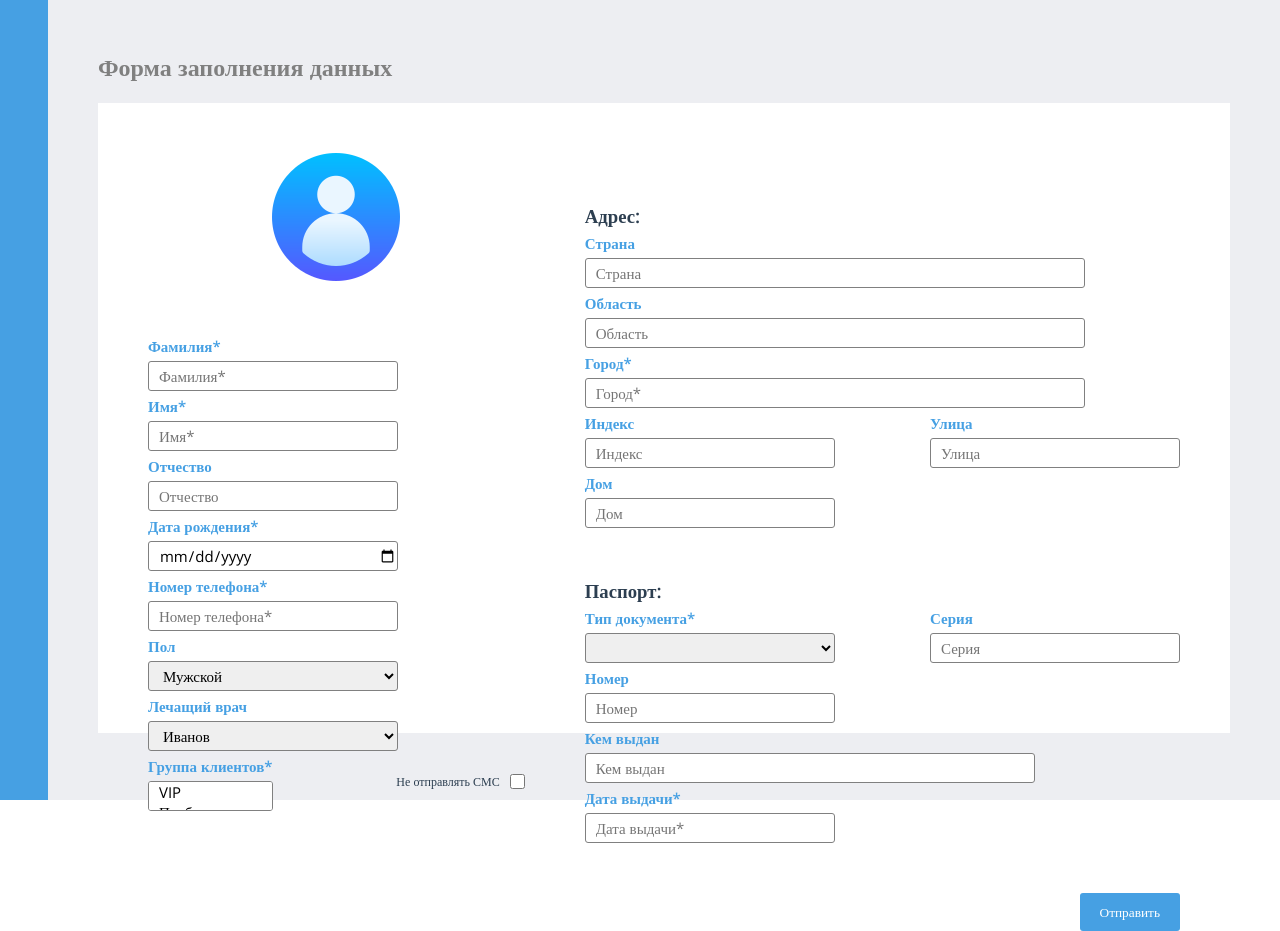
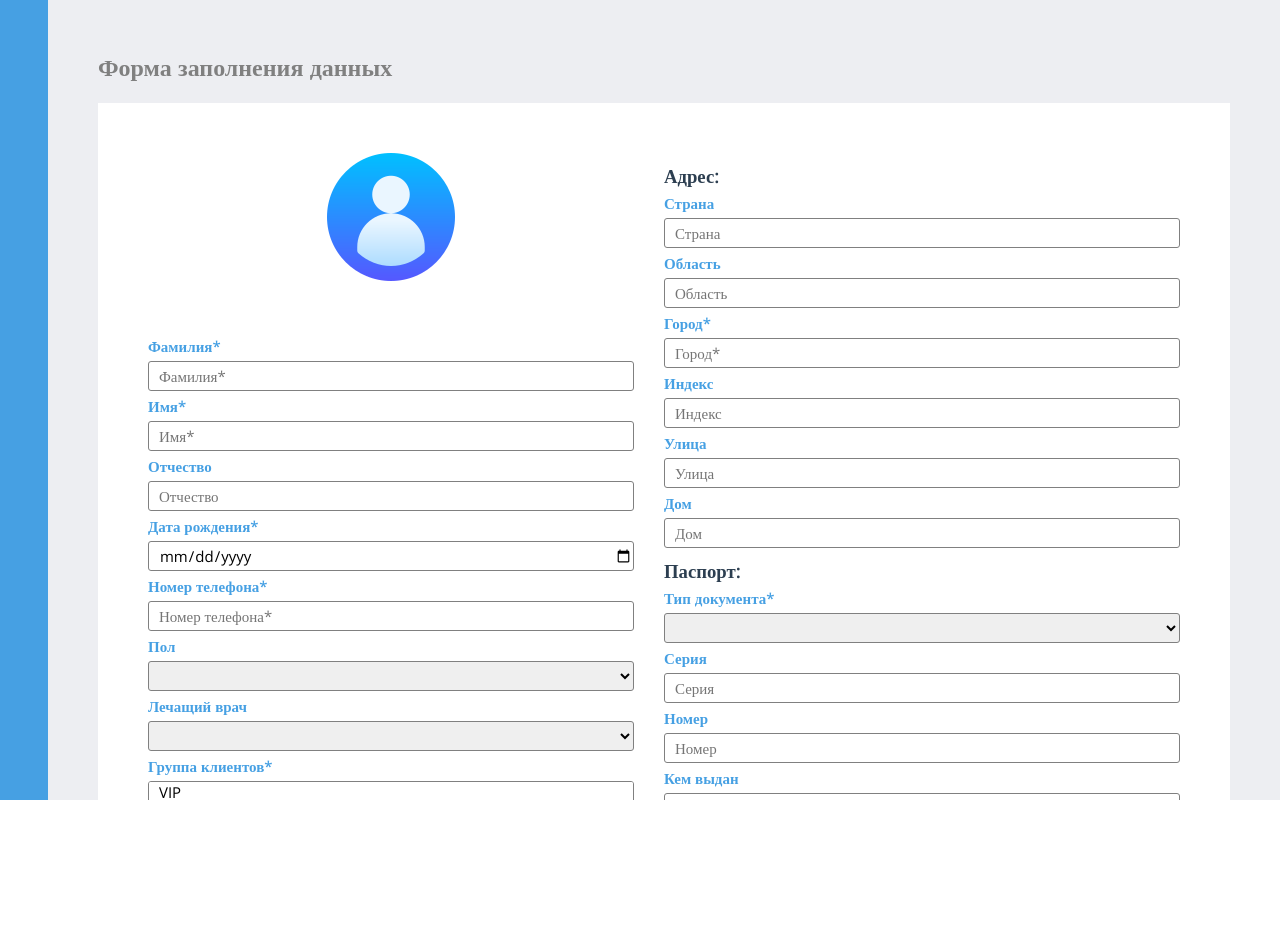
Before and after one commit to webdevmurad/Test-task-for-Company, a Vue app: page / in a window 1280 px wide. After the commit the page ends 800 px from the top, so only its background shows below. Built offline with nearby package versions, Linux system fonts and the light colour scheme.

Commit message:
modal-error and adaptiv

```diff
--- a/src/App.vue
+++ b/src/App.vue
@@ -38,5 +38,6 @@ html, body {
   width: 100%;
   height: 100%;
   display: flex;
+  overflow: hidden;
 }
 </style>
--- a/src/components/FormBlock.vue
+++ b/src/components/FormBlock.vue
@@ -52,7 +52,13 @@
                 </div>
                 <div class="form-input__block">
                     <label for="middleName">Отчество</label>
-                    <input class="form-input__person" type="text" name="middleName" placeholder="Отчество">
+                    <input
+                        class="form-input__person"
+                        type="text"
+                        name="middleName"
+                        v-model.trim="$v.middleName.$model"
+                        placeholder="Отчество"
+                    >
                 </div>
             </div>
             <div class="form-input__group">
@@ -105,22 +111,30 @@
             </div>
             <div class="form-input__group">
                 <div class="form-input__block">
-                    <label for="gender">Пол</label>
-                    <select class="form-input__person" name="gender">
+                    <label>Пол</label>
+                    <select
+                        class="form-input__person"
+                        name="gender"
+                        v-model.trim="$v.gender.$model"
+                    >
                         <option value="male">Мужской</option>
                         <option value="male">Женский</option>
                     </select>
                 </div>
                 <div class="form-input__block">
-                    <label for="doctor">Лечащий врач</label>
-                    <select class="form-input__person" name="doctor">
+                    <label>Лечащий врач</label>
+                    <select
+                        class="form-input__person"
+                        name="doctor"
+                        v-model.trim="$v.doctor.$model"
+                    >
                         <option value="ivanov">Иванов</option>
                         <option value="zakharov">Захаров</option>
                         <option value="chernysheva">Чернышева</option>
                     </select>
                 </div>
             </div>
-            <div class="form-input__group">
+            <div class="form-input__group form-group__inputs-last">
                 <div class="form-input__block" :class="{ 'form-group__error': $v.clients.$error }">
                     <label for="doctor">Группа клиентов*</label>
                     <select
@@ -143,21 +157,38 @@
                 </div>
                 <div class="form-input__block-checkbox">
                     <label for="sms">Не отправлять СМС</label>
-                    <input type="checkbox" name="sms" id="sms">
+                    <input
+                        type="checkbox"
+                        name="sms"
+                        id="sms"
+                        v-model.trim="$v.smsMail.$model"
+                    >
                 </div>
             </div>
         </div>
         <div class="form-block__info form-block__info-right">
+            <h3 class="form-block__info-title">Адрес:</h3>
             <div class="form-block__address">
-                <h3 class="form-block__info-title">Адрес:</h3>
                 <div class="form-input__group">
                     <div class="form-input__block">
                         <label>Страна</label>
-                        <input class="form-input__person form-input__address" type="text" name="country" placeholder="Страна">
+                        <input
+                            class="form-input__person form-input__address"
+                            type="text"
+                            name="country"
+                            placeholder="Страна"
+                            v-model.trim="$v.country.$model"
+                        >
                     </div>
                     <div class="form-input__block">
                         <label>Область</label>
-                        <input class="form-input__person form-input__address" type="text" name="name" placeholder="Область">
+                        <input
+                            class="form-input__person form-input__address"
+                            type="text"
+                            name="region"
+                            placeholder="Область"
+                            v-model.trim="$v.region.$model"
+                        >
                     </div>
                     <div class="form-input__block" :class="{ 'form-group__error': $v.city.$error }">
                         <label>Город*</label>
@@ -177,18 +208,36 @@
                         </small>
                     </div>
                 </div>
-                <div class="form-input__group">
+                <div class="form-input__group form-input__address-right">
                     <div class="form-input__block">
                         <label>Индекс</label>
-                        <input class="form-input__person" type="text" name="name" placeholder="Индекс">
+                        <input
+                            class="form-input__person"
+                            type="text"
+                            name="index"
+                            placeholder="Индекс"
+                            v-model.trim="$v.index.$model"
+                        >
                     </div>
                     <div class="form-input__block">
                         <label>Улица</label>
-                        <input class="form-input__person" type="text" name="name" placeholder="Улица">
+                        <input
+                            class="form-input__person"
+                            type="text"
+                            name="street"
+                            placeholder="Улица"
+                            v-model.trim="$v.street.$model"
+                        >
                     </div>
                     <div class="form-input__block">
                         <label>Дом</label>
-                        <input class="form-input__person" type="text" name="name" placeholder="Дом">
+                        <input
+                            class="form-input__person"
+                            type="text"
+                            name="house"
+                            placeholder="Дом"
+                            v-model.trim="$v.house.$model"
+                        >
                     </div>
                 </div>
             </div>
@@ -196,16 +245,16 @@
                 <h3 class="form-block__info-title">Паспорт:</h3>
                 <div class="form-input__group">
                     <div class="form-input__block" :class="{ 'form-group__error': $v.typeDocument.$error }">
-                        <label for="doctor">Тип документа*</label>
+                        <label>Тип документа*</label>
                         <select
                             class="form-input__person"
-                            name="doctor"
+                            name="typeDocument"
                             v-model.trim="$v.typeDocument.$model"
                             :class="{invalid: ($v.typeDocument.$dirty && $v.typeDocument.required)}"
                         >
-                            <option value="vip">Паспорт</option>
-                            <option value="problem">Свидетельство о рождении</option>
-                            <option value="oms">Вод. удостоверение</option>
+                            <option value="pasport">Паспорт</option>
+                            <option value="birth-certificate">Свидетельство о рождении</option>
+                            <option value="driver's-license">Вод. удостоверение</option>
                         </select>
                         <small
                             class="form-helper__text invalid"
@@ -216,11 +265,22 @@
                     </div>
                     <div class="form-input__block">
                         <label>Серия</label>
-                        <input class="form-input__person" type="text" name="name" placeholder="Серия">
+                        <input
+                            class="form-input__person"
+                            type="text"
+                            name="name"
+                            placeholder="Серия"
+                            v-model.trim="$v.series.$model"
+                        >
                     </div>
                     <div class="form-input__block">
                         <label>Номер</label>
-                        <input class="form-input__person" type="text" name="name" placeholder="Номер">
+                        <input
+                            class="form-input__person"
+                            type="text" name="name"
+                            placeholder="Номер"
+                            v-model.trim="$v.numberDocument.$model"
+                        >
                     </div>
                 </div>
                 <div class="form-input__group">
@@ -231,6 +291,7 @@
                             type="text"
                             name="issuedBy"
                             placeholder="Кем выдан"
+                            v-model.trim="$v.issuedBy.$model"
                         >
                     </div>
                     <div class="form-input__block" :class="{ 'form-group__error': $v.dateIssue.$error }">
@@ -257,6 +318,14 @@
             </div>
         </div>
     </form>
+    <div :class="{'form-popup__positive' : showModalTrue}" class="form-positive" :click="disableM">
+        <p class="form-positive__text">Форма успешно заполнена</p>
+        <p class="form-positive__text">Данные отправлены.</p>
+    </div>
+    <div class="form-error" :class="{'form-popup__error': showModalFalse , 'form-popup__disabled' : !showModalFalse}" >
+        <p class="form-error__text">Форма заполнена неправильно</p>
+        <p class="form-error__text">Данные не отправлены.</p>
+    </div>
   </div>
 </template>
 
@@ -270,25 +339,14 @@ export default {
     data: () => ({
         surname: '',
         name: '',
-        middleName: '',
         birthday: '',
         phone: '',
-        gender: '',
         clients: [],
-        doctor: '',
-        smsMail: false,
-        index: '',
-        country: '',
-        region: '',
         city: '',
-        street: '',
-        house: '',
         typeDocument: '',
-        series: '',
-        numberDocument: '',
-        issuedBy: '',
         dateIssue: '',
-
+        showModalFalse: false,
+        showModalTrue: false
     }),
     validations: {
         surname: {required, minLength: minLength(2)},
@@ -296,42 +354,68 @@ export default {
         middleName: {},
         birthday: {required},
         phone: {required, numeric, minLength: minLength(11)},
+        gender: {},
         clients: {required},
+        doctor:{},
+        smsMail: {},
+        index: {},
+        country: {},
+        region: {},
+        street: {},
+        house: {},
         city: {required},
         typeDocument: {required},
+        series: {},
+        numberDocument: {},
+        issuedBy: {},
         dateIssue: {required},
     },
     methods: {
         submitHandler(e){
             if (this.$v.$invalid) {
                 this.$v.$touch()
-                return
+                this.showModalFalse = true
+                if(this.showModalFalse) {
+                    setTimeout(function(){
+                        this.showModalFalse = false
+                        console.log(this.showModalFalse)
+                    }, 2000);
+                }
+            } else if (!this.$v.$invalid) {
+                const formData = {
+                    surname: this.surname ? this.surname : '',
+                    name: this.name ? this.name : '',
+                    middleName: this.middleName ? this.middleName : '',
+                    birthday: this.birthday ? this.birthday : '',
+                    phone: this.phone ? this.phone : '',
+                    gender: this.gender ? this.gender : '',
+                    clients: this.clients ? this.clients : '',
+                    doctor: this.doctor ? this.doctor : '',
+                    smsMail: this.doctor ? this.doctor : false,
+                    index: this.index ? this.index : '',
+                    country: this.country ? this.country : '',
+                    region: this.region ? this.region : '',
+                    city: this.city ? this.city : '',
+                    street: this.street ? this.street : '',
+                    house: this.house ? this.house : '',
+                    typeDocument: this.typeDocument ? this.typeDocument : '',
+                    series: this.series ? this.series : '',
+                    numberDocument: this.numberDocument ? this.numberDocument : '',
+                    issuedBy: this.issuedBy ? this.issuedBy : '',
+                    dateIssue: this.dateIssue ? this.dateIssue : '',
+                }
+                this.showModalTrue = true
+                this.showModalFalse = false
+                if(this.showModalTrue) {
+                    console.log('работает')
+                }
             }
-            console.log(e)
-            const formData = {
-                surname: this.surname,
-                name: this.name,
-                middleName: this.middleName,
-                birthday: this.birthday,
-                phone: this.phone,
-                gender: this.gender,
-                clients: this.clients,
-                doctor: this.doctor,
-                smsMail: this.smsMail,
-                index: this.index,
-                country: this.country,
-                region: this.region,
-                city: this.city,
-                street: this.street,
-                house: this.house,
-                typeDocument: this.typeDocument,
-                series: this.series,
-                numberDocument: this.numberDocument,
-                issuedBy: this.issuedBy,
-                dateIssue: this.dateIssue,
-            }
+        },
+        disableM: function () {
+            this.showModalFalse = false
+            console.log('работает')
         }
-    },
+    }
 }
 </script>
 
@@ -340,6 +424,30 @@ export default {
     background-color: #EDEEF2
     padding: 50px
     width: 100%
+    position: relative
+    &-positive
+        position: absolute
+        top: 5%
+        right: -500%
+        padding: 10px 20px
+        background-color: rgba(49,153,52, 0.7)
+        transition: 0.3s
+        &__text
+            color: white
+    &-error
+        position: absolute
+        top: 5%
+        right: -500%
+        padding: 10px 20px
+        background-color: rgba(258,8,0, 0.7)
+        transition: 0.3s
+        &__text
+            color: white
+    &-popup
+        &__positive
+            right: 5%
+        &__error
+            right: 5%
     &-title
         color: grey
     &-block
@@ -355,6 +463,9 @@ export default {
                 width: 40%
             &-right
                 width: 60%
+        &__address
+            display: flex
+            justify-content: space-between
     &-date
         width: 250px
     &-user
@@ -364,11 +475,16 @@ export default {
             margin-bottom: 50px
 
     &-input
+        &__address
+            &-right
+                justify-content: flex-end!important
         &__group
+            width: 100%
             display: flex
             align-items: center
             flex-wrap: wrap
             justify-content: space-between
+
         &__person
             width: 250px
         &__address
@@ -433,13 +549,102 @@ export default {
         &__text
             font-size: 10px
             color: red
-
-    &-group
         &__error
             input
                 border: 1px solid red
             select
                 border: 1px solid red
 
+@media (max-width: 1600px)
+    .form
+        &-block
+            height: 100%
+            &__info
+                &-left
+                    width: 30%
+                &-left .form-input__block
+                    width: 100%
+                &-left .form-input__block input
+                    width: 100%
+                &-left .form-input__block select
+                    width: 100%
+
+                &-right
+                    width: 70%
+        &-group
+            &__inputs
+                &-last
+                    display: flex
+                    align-items: flex-start
+                    flex-direction: column
+        &-input
+            &__block
+                &-checkbox
+                    margin-top: 10px
+@media (max-width: 1380px)
+    .form
+        &-input
+            &__address
+                width: 400px
+            &__issued
+                width: 400px
+            &__address
+                &-right
+                    justify-content: flex-start!important
+        &-block
+            &__address
+                flex-direction: column
+            &__info
+                &-right
+                    padding-left: 150px
+                &-right input
+                    width: 400px
+                &-right select
+                    width: 400px
+@media (max-width: 1380px)
+    .form
+        &-block
+            overflow: auto
+            &__info
+                &-left
+                    width: 50%
+                &-right
+                    width: 50%
+                    padding-left: 0px
+                &-right .form-input__block
+                    width: 100%
+                &-right input
+                    width: 100%
+                &-right select
+                    width: 100%
+                &-title
+                    margin-top: 10px
+        &-button
+            &__block
+                margin-top: 30px
+
+@media (max-width: 768px)
+    .form
+        &-block
+            flex-direction: column
+            &__info
+                padding: 0px
+                &-left
+                    width: auto
+                &-right
+                    width: auto
+
+@media (max-width: 500px)
+    .form
+        padding: 20px
+        &-block
+            height: 90%
+
+@media (max-width: 380px)
+    .form
+        padding: 10px
+        &-title
+            font-size: 20px
+
 
 </style>
--- a/src/components/LeftBlock.vue
+++ b/src/components/LeftBlock.vue
@@ -13,10 +13,14 @@ export default {
 }
 </script>
 
-<style>
-.left-block {
-    width: 50px;
-    height: 100%;
-    background-color: #46A0E3;
-}
+<style lang="sass">
+.left-block
+    width: 50px
+    height: 100%
+    background-color: #46A0E3
+
+@media (max-width: 500px)
+    .left-block
+        display: none
+
 </style>
```
